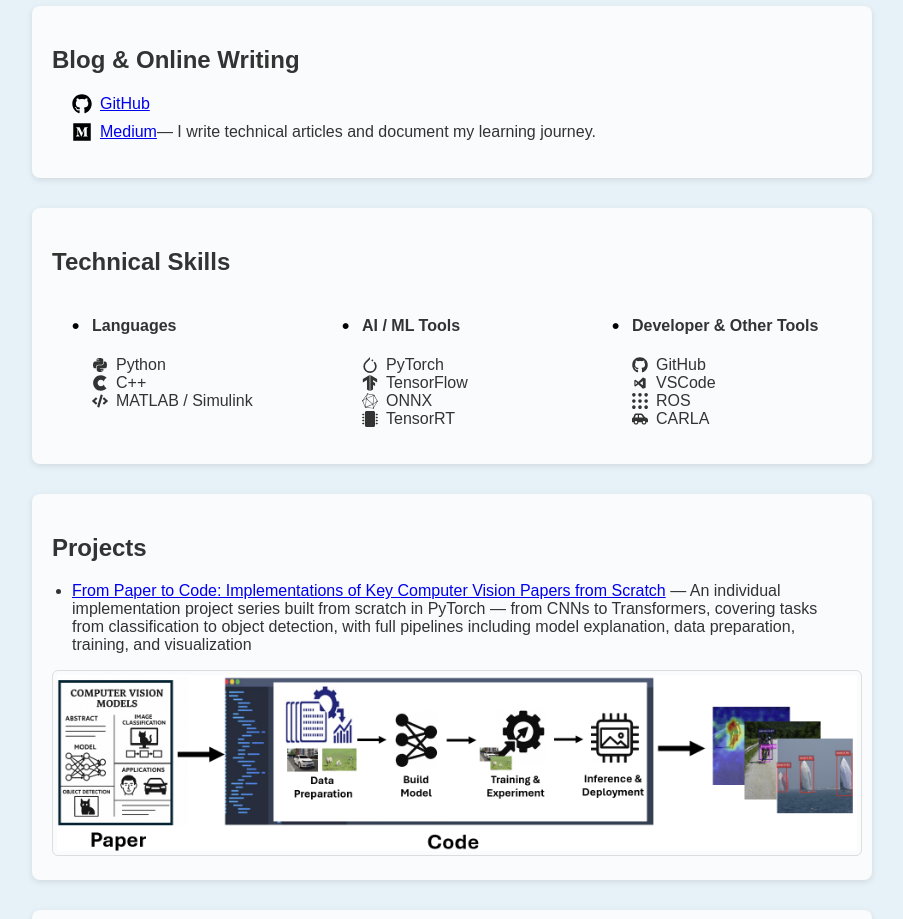
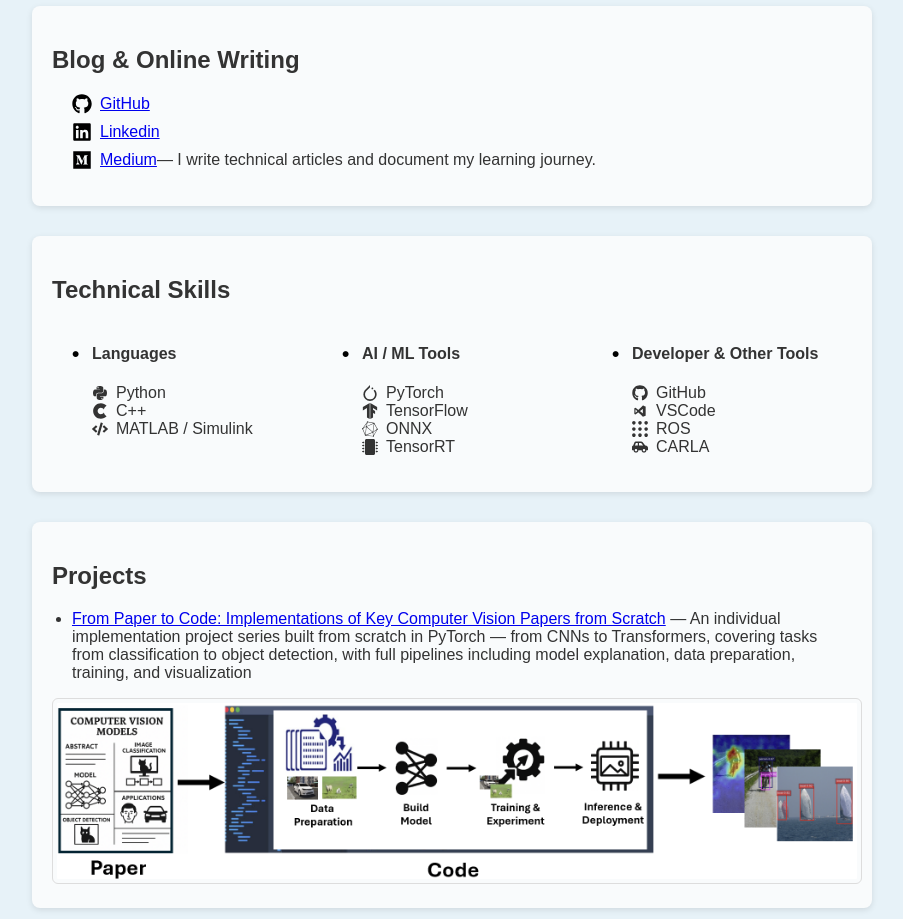
Before and after one commit to bskkimm/personal-website, a Next.js app: page / in a window 1280 px wide. Shown: the part 880-1799 px from the top of the page, without its empty margins (188-1091 px from the left). Built offline with nearby package versions, Linux system fonts and the light colour scheme.

Commit message:
Update page.tsx

```diff
--- a/app/page.tsx
+++ b/app/page.tsx
@@ -19,6 +19,7 @@ import {
   FaCode,
   FaMicrochip,
   FaCarSide,
+  FaLinkedin,
 } from "react-icons/fa";
 import { DiVisualstudio } from "react-icons/di";
 
@@ -167,6 +168,30 @@ export default function Home() {
               style={{ color: "#0000EE", textDecoration: "underline" }}
             >
               GitHub
+            </a>
+          </li>
+                    <li
+            style={{
+              marginBottom: "8px",
+              display: "flex",
+              alignItems: "center",
+            }}
+          >
+            <FaLinkedin
+              style={{
+                marginRight: "8px",
+                verticalAlign: "middle",
+                color: "black",
+              }}
+              size={20}
+            />
+            <a
+              href="https://www.linkedin.com/in/beomseok-kim-0209342a9/"
+              target="_blank"
+              rel="noopener noreferrer"
+              style={{ color: "#0000EE", textDecoration: "underline" }}
+            >
+              Linkedin
             </a>
           </li>
           <li style={{ display: "flex", alignItems: "center" }}>
```
